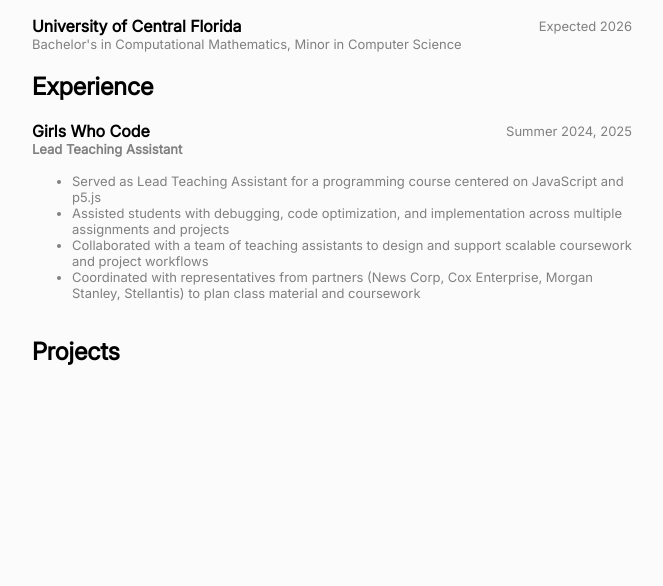
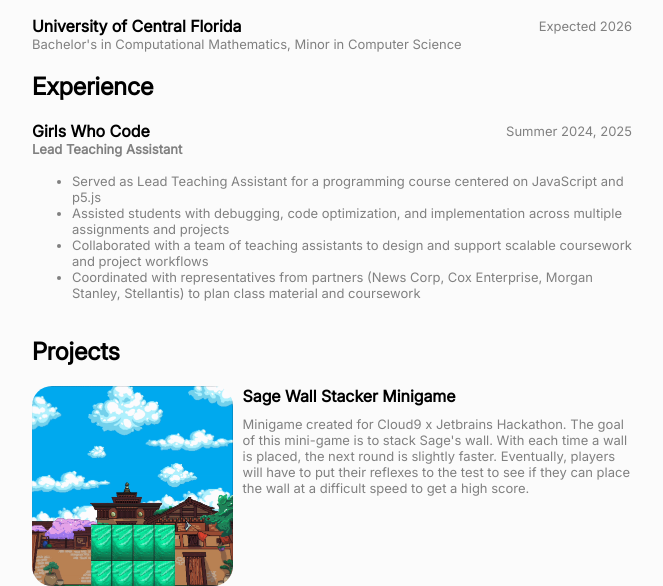
Before and after one commit to phamghien/portfolio, a plain HTML site: page index.html in a window 1280 px wide. Shown: the part 507-1093 px from the top of the page, without its empty margins (308-971 px from the left). Before the commit the page ends 893 px from the top, so only its background shows below. Drawn offline with Linux system fonts and the light colour scheme.

Commit message:
Add project

```diff
--- a/index.html
+++ b/index.html
@@ -100,6 +100,19 @@
         </div>
         <div class="projects">
             <h2>Projects</h2>
+            <div class="project1">
+                <img src="/assets/project_stacker.gif" height="200">
+                <div>
+                    <h4>Sage Wall Stacker Minigame</h4>
+                    <p>Minigame created for Cloud9 x Jetbrains Hackathon.
+                    The goal of this mini-game is to stack Sage's wall. With each time a wall is placed, the next round is slightly faster. Eventually, players will have to put their reflexes to the test to see if they can place the wall at a difficult speed to get a high score.
+                    </p>
+
+                </div>
+            </div>
+            <div class="project2">
+
+            </div>
         </div>
 
 </body>
--- a/style.css
+++ b/style.css
@@ -99,3 +99,16 @@ img {
     border: 1px solid #888;
     background-color: #ddd;
   }
+
+  .project1 {
+    display: flex;
+    flex-direction: row;
+  }
+  .project1 h4 {
+    margin-left: 10px;
+  }
+
+  .project1 p {
+    margin-left: 10px;
+    margin-top: 10px;
+  }
```
Also changed, not shown: assets/project_stacker.gif (added).
